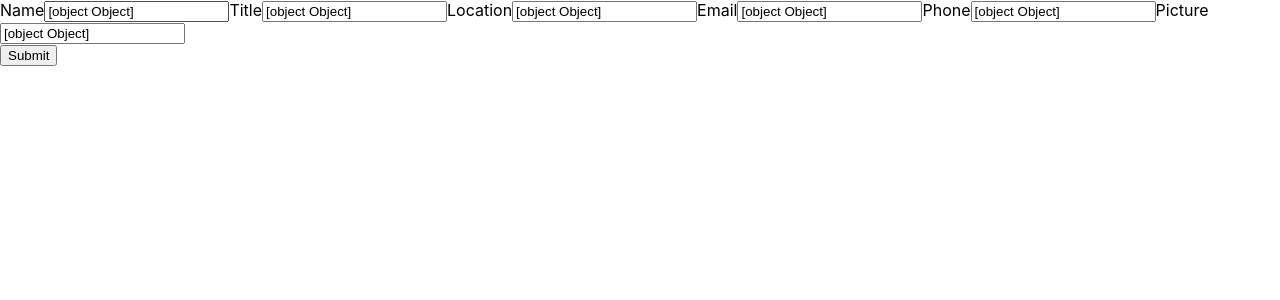
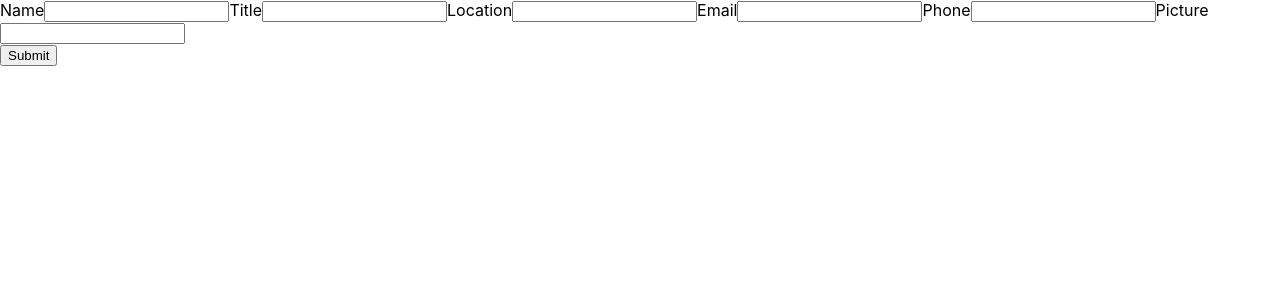
Before and after one commit to apulianas/employee-directory, a React (Create React App) app in the folder react-frontend/: page /create in a window 1280 px wide. Shown: the top 300 px of the page. Built offline with nearby package versions, Linux system fonts and the light colour scheme.

Commit message:
update .gitignore

```diff
--- a/react-frontend/src/pages/Create.js
+++ b/react-frontend/src/pages/Create.js
@@ -1,38 +1,34 @@
-import React, {Component} from "react";
+import React, {useState} from "react";
 
-class CreatePage extends Component {
-    constructor(props) {
-        super(props);
-        this.nameElement = React.createRef();
-        this.titleElement = React.createRef();
-        this.locationElement = React.createRef();
-        this.emailElement = React.createRef();
-        this.phoneElement = React.createRef();
-        this.pictureElement = React.createRef();
-        this.submitHandler = this.submitHandler.bind(this);
-    }
+function CreatePage() {
+    const [name, setName] = useState('');
+    const [title, setTitle] = useState('');
+    const [location, setLocation] = useState('');
+    const [email, setEmail] = useState('');
+    const [phone, setPhone] = useState('');
+    const [picture, setPicture] = useState('');
 
-    submitHandler = event => {
+    const handleNameChange = event => {
+        setName(event.target.value)
+    };
+    const handleTitleChange = event => {
+        setTitle(event.target.value)
+    };
+    const handleLocationChange = event => {
+        setLocation(event.target.value)
+    };
+    const handleEmailChange = event => {
+        setEmail(event.target.value)
+    };
+    const handlePhoneChange = event => {
+        setPhone(event.target.value)
+    };
+    const handlePictureChange = event => {
+        setPicture(event.target.value)
+    };
+
+    const handleSubmit = event => {
         event.preventDefault();
-        const name = this.nameElement.current.value;
-        const title = this.titleElement.current.value;
-        const location = this.locationElement.current.value;
-        const email = this.emailElement.current.value;
-        const phone = this.phoneElement.current.value;
-        const picture = this.pictureElement.current.value;
-
-
-        /*const requestBody = {
-            query: `
-                mutation {
-                    createEmployee(employeeInput: {name: "${name}", title: "${title}", location: "${location}", email: "${email}", phone: "${phone}", picture: "${picture}") {
-                        _id
-                        name
-                    }
-                }
-            `
-        };*/
-
         fetch('http://localhost:8000/graphql', {
         method: 'POST',
         headers: { 'Content-Type': 'application/json' },
@@ -49,24 +45,23 @@ class CreatePage extends Component {
     })
     .then((res) => res.json())
     .then((result) => console.log(result));
+    };
 
-    }
-    render() {
     return (
-            <form>
-                <div className="form-control" onSubmit={this.submitHandler}>
-                    <label htmlFor="name">Name</label>
-                    <input type="text" id="name" value={this.nameElement} />
-                    <label htmlFor="title">Title</label>
-                    <input type="text" id="title" value={this.titleElement} />
-                    <label htmlFor="location">Location</label>
-                    <input type="text" id="location" value={this.locationElement} />
-                    <label htmlFor="email">Email</label>
-                    <input type="email" id="email" value={this.emailElement} />
-                    <label htmlFor="phone">Phone</label>
-                    <input type="phone" id="phone" value={this.phoneElement} />
-                    <label htmlFor="text">Picture</label>
-                    <input type="picture" id="picture" value={this.pictureElement} />
+        <form onSubmit = {handleSubmit}>
+            <div>
+                <label>Name</label>
+                <input type="text" id="name" onChange={handleNameChange} value={name} />
+                <label>Title</label>
+                <input type="text" id="title" onChange={handleTitleChange} value={title}/>
+                <label>Location</label>
+                <input type="text" id="location" onChange={handleLocationChange} value={location}/>
+                <label>Email</label>
+                <input type="email" id="email" onChange={handleEmailChange} value={email}/>
+                <label>Phone</label>
+                <input type="phone" id="phone" onChange={handlePhoneChange} value={phone}/>
+                <label>Picture</label>
+                <input type="picture" id="picture" onChange={handlePictureChange} value={picture}/>
             </div>
             <div className="form-actions">
                 <button type="submit">Submit</button>
@@ -74,6 +69,5 @@ class CreatePage extends Component {
         </form>
     );
 }
-}
 
 export default CreatePage;
```
Also changed, not shown: 1 other file (tests, documents, lock files or other folders). Lines whose indentation alone changed are shown as unchanged.
